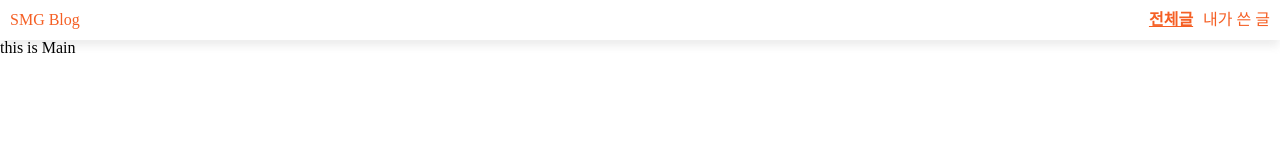
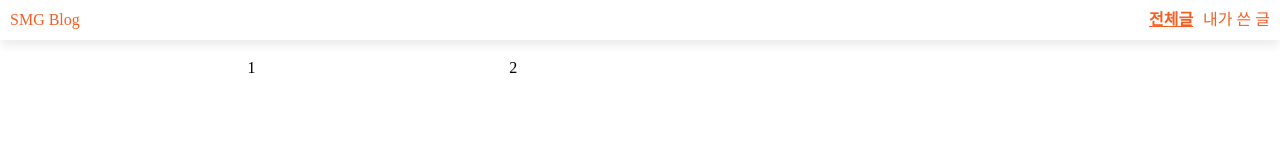
Before and after one commit to ag502/smg-blog, a React app in the folder frontend/: page / in a window 1280 px wide. Shown: the top 160 px of the page. Built offline with nearby package versions, Linux system fonts and the light colour scheme.

Commit message:
Add MainPage Container

```diff
--- /dev/null
+++ b/frontend/src/components/common/PostContainer.jsx
@@ -0,0 +1,15 @@
+import React from 'react';
+import styled from 'styled-components';
+
+function PostContainer({ children }) {
+    return <Posts>{children}</Posts>;
+}
+
+const Posts = styled.ul`
+    display: grid;
+    grid-template-columns: repeat(3, 1fr);
+    width: 785px;
+    margin: 0 auto;
+`;
+
+export default PostContainer;
--- a/frontend/src/components/common/index.jsx
+++ b/frontend/src/components/common/index.jsx
@@ -1 +1,2 @@
 export { default as Header } from './Header';
+export { default as PostContainer } from './PostContainer';
--- a/frontend/src/pages/Main/index.jsx
+++ b/frontend/src/pages/Main/index.jsx
@@ -1,7 +1,21 @@
 import React from 'react';
+import styled from 'styled-components';
+
+import { PostContainer } from '../../components/common';
 
 function Main() {
-    return <div>this is Main</div>;
+    return (
+        <MainPageContainer>
+            <PostContainer>
+                <div>1</div>
+                <div>2</div>
+            </PostContainer>
+        </MainPageContainer>
+    );
 }
 
+const MainPageContainer = styled.div`
+    padding-top: 20px;
+`;
+
 export default Main;
```
